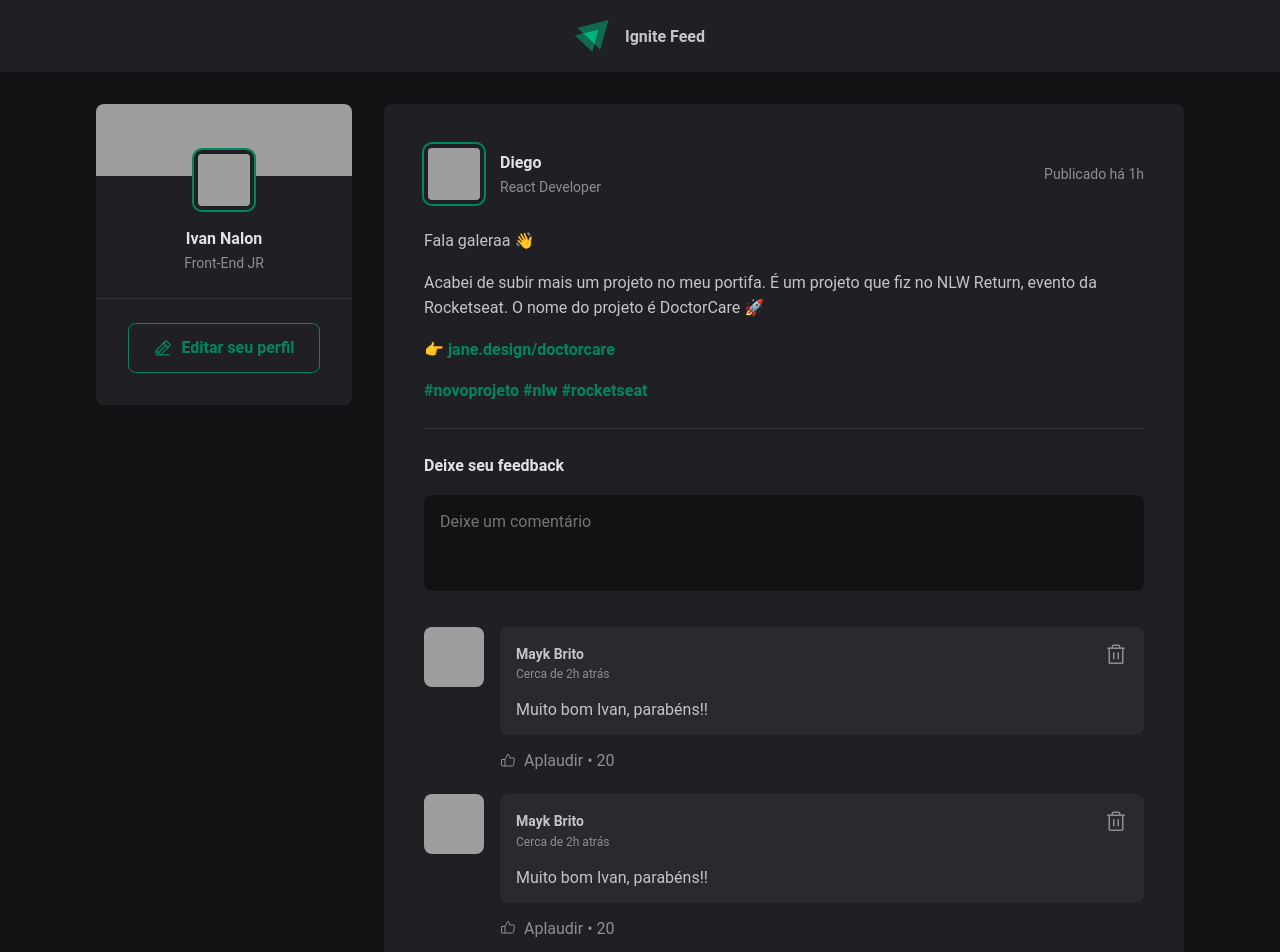
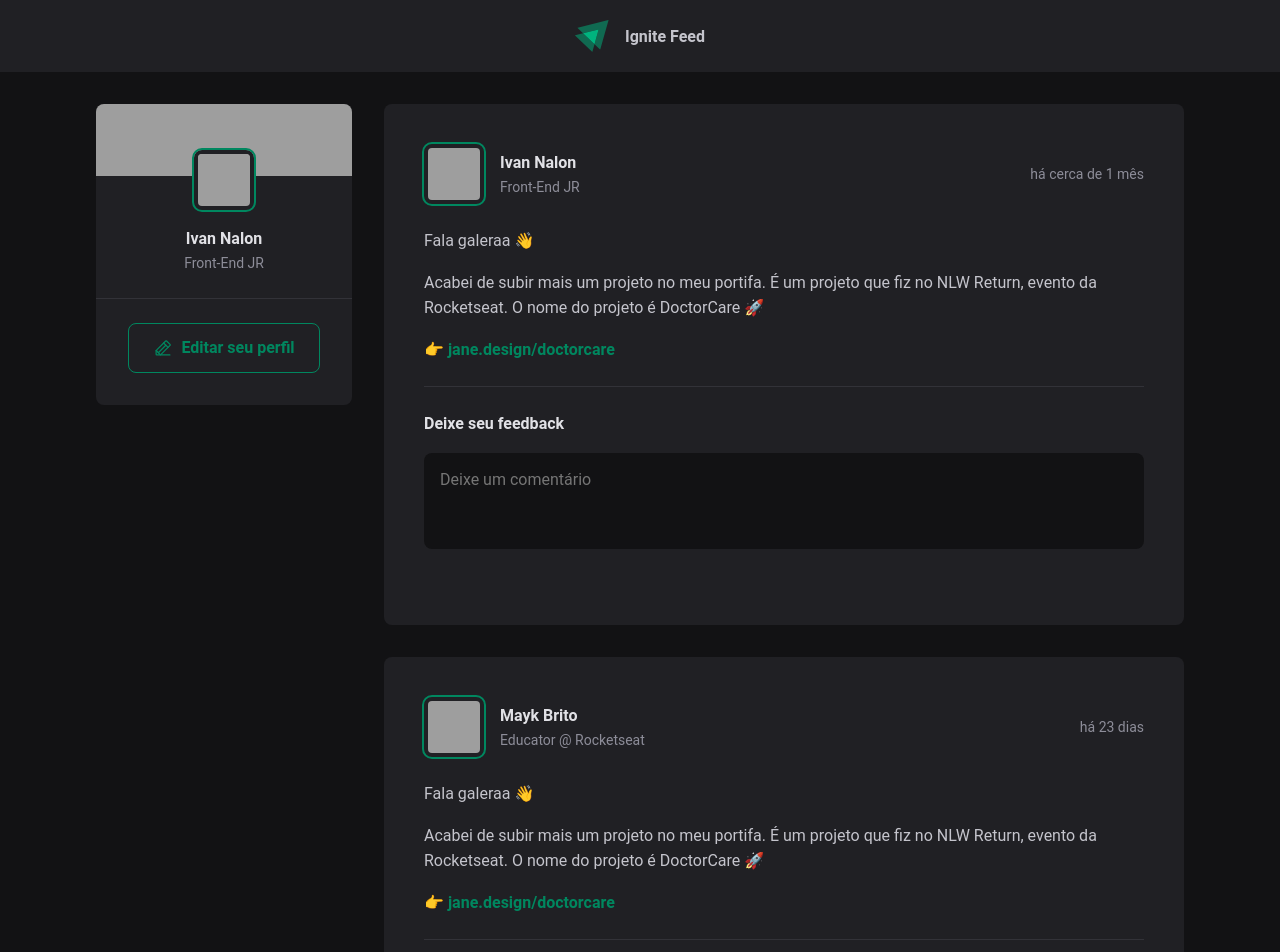
Before and after one commit to ivannalon/reactapp, a React app: page / in a window 1280 px wide. Shown: the top 952 px of the page. Built offline with nearby package versions, Linux system fonts and the light colour scheme; grey boxes are pictures that could not be loaded; the HTML template or start-up script is replaced by a standard one.

Commit message:
Criado os estados dos comentários e delete

```diff
--- a/package.json
+++ b/package.json
@@ -8,6 +8,7 @@
     "preview": "vite preview"
   },
   "dependencies": {
+    "date-fns": "^2.28.0",
     "phosphor-react": "^1.4.1",
     "react": "^18.0.0",
     "react-dom": "^18.0.0"
--- a/src/App.jsx
+++ b/src/App.jsx
@@ -46,6 +46,7 @@
           {posts.map(post => {
             return (
               <Post
+                key={post.id}
                 author={post.author}
                 content={post.content}
                 publishedAt={post.publishedAt}
--- a/src/App.module.css
+++ b/src/App.module.css
@@ -11,7 +11,7 @@
 
 @media (max-width:768px) {
   html{
-    font-size: 0.875%;
+    font-size: 87.5%;
   }
 
   .wrapper {
--- a/src/components/Comment.jsx
+++ b/src/components/Comment.jsx
@@ -2,7 +2,11 @@
 import { Avatar } from "./Avatar"
 import styles from "./Comment.module.css"
 
-export function Comment(){
+export function Comment({content, onDeleteComment}){
+  function handleDeleteComment() {
+    onDeleteComment(content)
+  }
+
   return(
     <div className={styles.comment}>
       <Avatar hasBorder={false} src="https://github.com/maykbrito.png"/>
@@ -15,12 +19,12 @@
               <time>Cerca de 2h atrás</time>
             </div>
 
-            <button title="Deletar comentário">
+            <button onClick={handleDeleteComment} title="Deletar comentário">
               <Trash size={24}/>
             </button>
           </header>
 
-          <p>Muito bom Ivan, parabéns!!</p>
+          <p>{content}</p>
         </div>
 
         <footer>
--- a/src/components/Post.jsx
+++ b/src/components/Post.jsx
@@ -1,41 +1,80 @@
+import {format, formatDistanceToNow} from "date-fns"
+import ptBR from "date-fns/locale/pt-BR"
+import { useState } from "react"
 import { Avatar } from "./Avatar"
 import { Comment } from "./Comment"
 import styles from "./Post.module.css"
 
-export function Post(props){
-  console.log(props)
+export function Post({author, publishedAt, content}){
+  const [comments, setComments] = useState([])
+
+  const [newCommentText, setNewCommentText] = useState("")
+
+  const publishedDateFormatted = format(publishedAt, "d 'de' LLLL 'às' HH:mm'h'", {
+    locale: ptBR,
+  })
+
+  const publishedDateRelativeToNow = formatDistanceToNow(publishedAt, {
+    locale: ptBR,
+    addSuffix:true,
+  })
+
+  function handleCreateNewComment () {
+    event.preventDefault()
+
+    setComments([...comments, newCommentText]);
+    setNewCommentText("")
+  }
+
+  function handleNewCommentText () {
+    setNewCommentText(event.target.value)
+  }
+
+  function deleteComment(commentToDelete){
+    const commentsWithoutDeletedOne = comments.filter(comment => {
+      return comment != commentToDelete
+    })
+
+    setComments(commentsWithoutDeletedOne)
+  }
+
   return(
     <article className={styles.post}>
       <header>
         <div className={styles.author}>
-          <Avatar src="https://github.com/diego3g.png"/>
+          <Avatar src={author.avatarUrl}/>
           <div className={styles.authorInfo}>
-            <strong>Diego</strong>
-            <span>React Developer</span>
+            <strong>{author.name}</strong>
+            <span>{author.role}</span>
           </div>
         </div>
 
-        <time title="11 de Maio às 08:11h" dateTime="2022-05-11 08:11">
-          Publicado há 1h
+        <time title={publishedDateFormatted} dateTime={publishedAt.toISOString()}>
+          {publishedDateRelativeToNow}
         </time>
       </header>
 
       <div className={styles.content}>
-          <p>Fala galeraa 👋</p>
-          <p>Acabei de subir mais um projeto no meu portifa. É um projeto que fiz no NLW Return, evento da Rocketseat. O nome do projeto é DoctorCare 🚀</p>
-          <p><a href="/">👉 jane.design/doctorcare</a></p>
-          <p>
-            <a href="/">#novoprojeto</a>{" "}
-            <a href="/">#nlw</a>{" "}
-            <a href="/">#rocketseat</a>
-          </p>
+        {content.map(line => {
+          if (line.type === 'paragraph') {
+            return (
+            <p key={line.content}>{line.content}</p>
+            )
+          } else if (line.type === "link") {
+            return (
+              <p key={line.content}><a href="/">{line.content}</a></p>
+            )
+          } return;
+        })}
       </div>
 
-      <form className={styles.commentForm}>
+      <form onSubmit={handleCreateNewComment} className={styles.commentForm}>
         <strong>Deixe seu feedback</strong>
 
         <textarea
           placeholder="Deixe um comentário"
+          onChange={handleNewCommentText}
+          value={newCommentText}
         />
 
         <footer>
@@ -44,9 +83,9 @@
       </form>
 
       <div className={styles.commentList}>
-        <Comment/>
-        <Comment/>
-        <Comment/>
+        {comments.map(comment => {
+          return <Comment key={comment} content={comment} onDeleteComment={deleteComment} />
+        })}
       </div>
     </article>
   )
```
Also changed, not shown: 1 other file (tests, documents, lock files or other folders).
